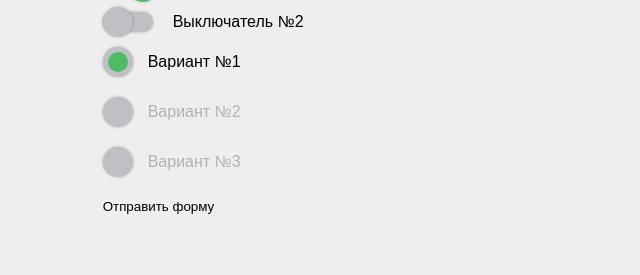
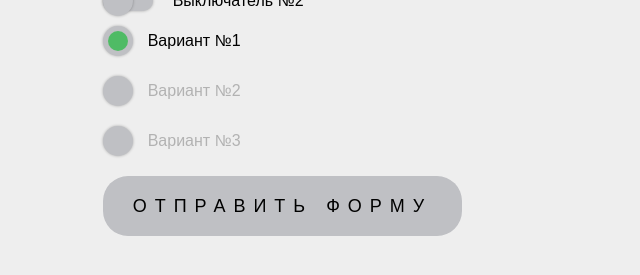
Before and after one commit to PanyaPrimal/Practical-Elements-On-HTML-CSS-JS, a plain HTML site: page Styles-for-form-elements/index.html in a window 1280 px wide. Shown: the part 337-612 px from the top of the page, without its empty margins (317-957 px from the left). Drawn offline with nearby package versions, Linux system fonts and the light colour scheme.

Commit message:
styles for send-form-button created

```diff
--- a/Styles-for-form-elements/css/style.css
+++ b/Styles-for-form-elements/css/style.css
@@ -132,3 +132,44 @@ body{
 .radiobuttons__item input {
 	display: none;
 }
+.button {
+	line-height: 60px;
+	display: inline-block;
+	cursor: pointer;
+	text-transform: uppercase;
+	letter-spacing: 8px;
+	padding: 0px 30px;
+	font-size: 18px;
+	border-radius: 25px;
+	background-color: #bfc0c4;
+
+	position: relative;
+	overflow: hidden;
+
+	transition: all 0.3s ease 0s;
+}
+
+.button span{
+	position: relative;
+	z-index: 2;
+}
+.button:before{
+	content: '';
+	position: absolute;
+	width: 100%;
+	height: 100%;
+	top: 0;
+	border-radius: 25px;
+	left: 0;
+	background-color: #4fbb65;
+
+	transform: scale(0);
+
+	transition: all 0.3s ease 0s;
+}
+.button:hover{
+	color: #fff;
+}
+.button:hover:before{
+	transform: scale(1);
+}
```
